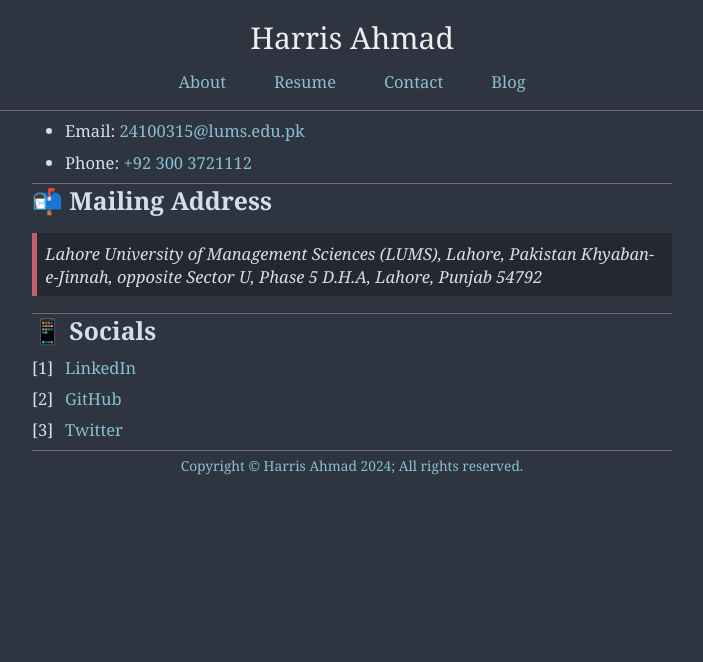
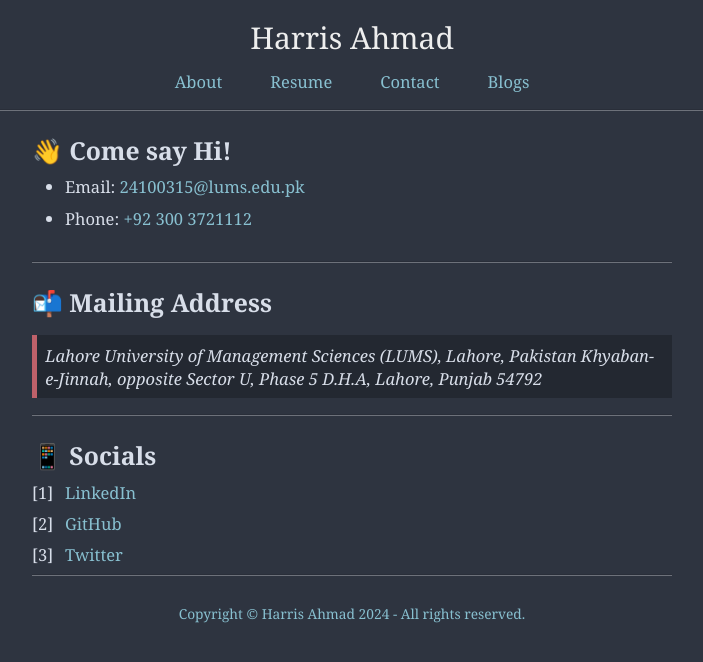
Before and after one commit to harris-ahmad/harris-ahmad.github.io, a Jekyll site: the page built from contact.md, in a window 1280 px wide. Shown: the top 662 px of the page, without its empty margins (288-991 px from the left). Built offline with Jekyll 4.4.1, drawn with Linux system fonts in a browser that asks for light colours; some web fonts are replaced.

Commit message:
contact info improved

```diff
--- a/_config.yml
+++ b/_config.yml
@@ -12,7 +12,7 @@ google_analytics: G-THLHD1VEH9
 
 footer: yes
 footer_url: ""
-footer_text: "Copyright © Harris Ahmad 2024; All rights reserved."
+footer_text: "Copyright © Harris Ahmad 2024 - All rights reserved."
 
 sass:
     style: compressed
@@ -25,5 +25,5 @@ nav:
    link: "resume.pdf"
  - name: "Contact"
    link: "contact"
- - name: "Blog"
+ - name: "Blogs"
    link: "blogs"
--- a/_layouts/default.html
+++ b/_layouts/default.html
@@ -89,9 +89,11 @@
                 {{ content }}
                 {% if site.footer == true %}
                     <hr />
+                    <br />
                     <p style="text-align: center; margin: auto; padding-bottom: 2px; padding-top: 2px;">
                     <a href="{{ site.footer_url }}"><small>{{ site.footer_text }}</small></a>
                     </p>
+                    <br />
                 {% endif %}
             </div>
     </div>
--- a/contact.md
+++ b/contact.md
@@ -1,21 +1,26 @@
 ---
 layout: default
 is_contact: true
+permalink: /contact
 ---
+<br>
+##  👋 Come say Hi!
 
 * Email: [24100315@lums.edu.pk](mailto:24100315@lums.edu.pk)
 
 * Phone: [+92 300 3721112](tel:+92 300 3721112)
 
+<br>
+
 ---
-
+<br>
 ## 📬 Mailing Address
 
 > Lahore University of Management Sciences (LUMS), Lahore, Pakistan
 > Khyaban-e-Jinnah, opposite Sector U, Phase 5 D.H.A, Lahore, Punjab 54792
 
 ---
-
+<br>
 ## 📱 Socials
 
 1. <a href="https://www.linkedin.com/in/harris-ahmad-9a6266214/" target="_blank">LinkedIn</a>
```
Also changed, not shown: blogs.md (+1 -1 lines), 7 other files.
